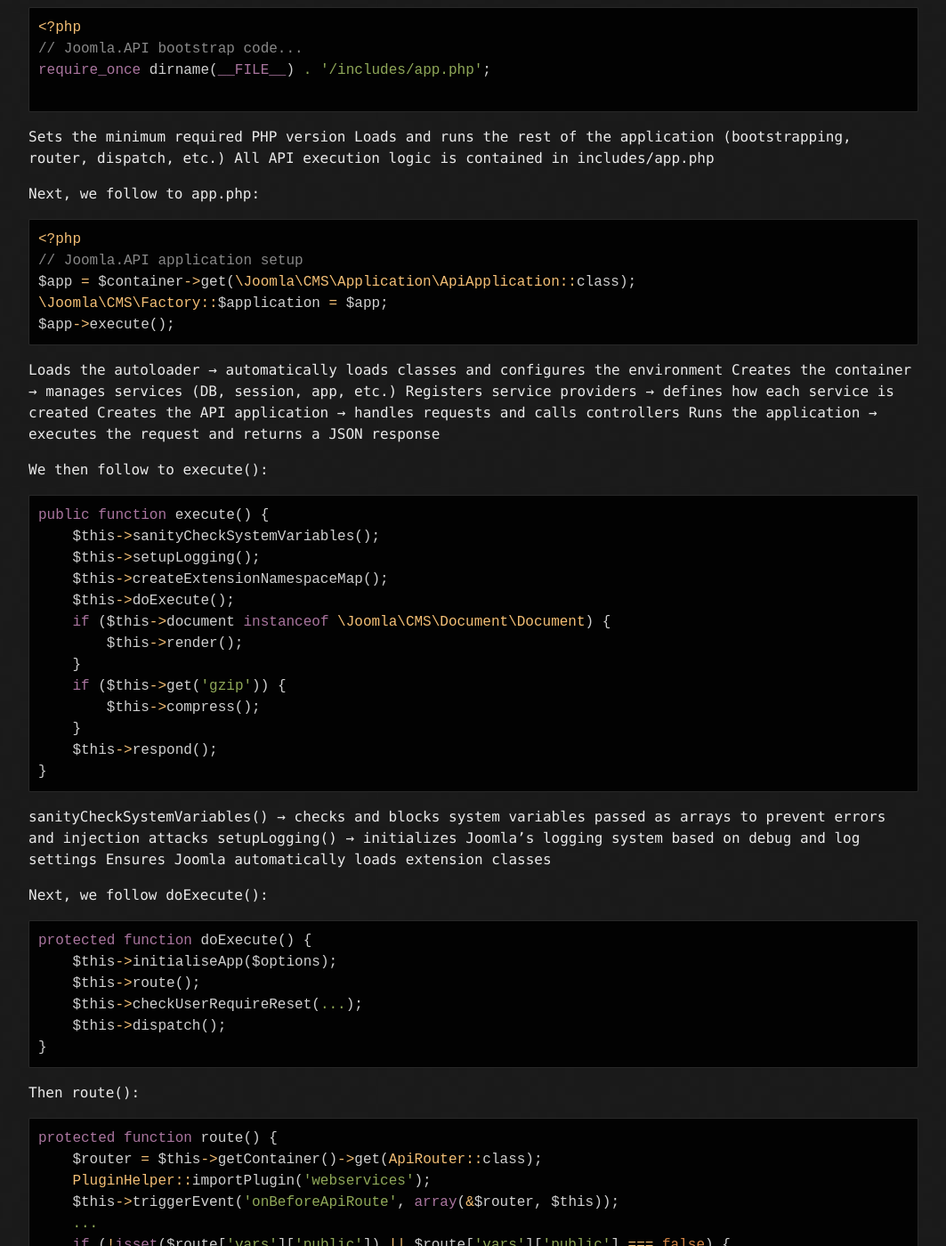
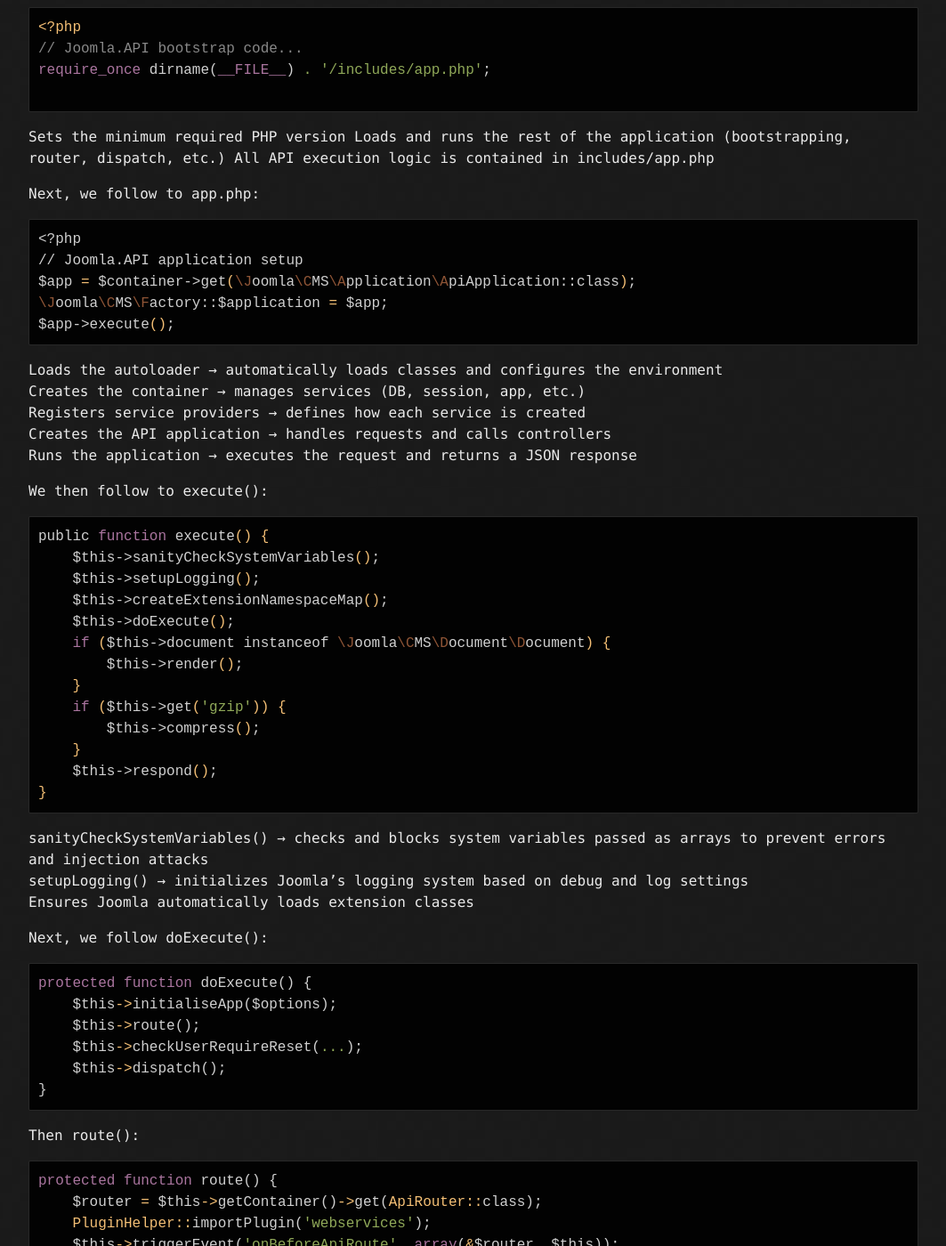
Before and after one commit to 0xki29/blog, a Jekyll site: the page built from _posts/2025-10-30-phan-tich-CVE-2023-23752.md, in a window 1280 px wide and 1400 px high, scrolled down 6369 px. Shown: the whole window at 89% size, without its empty margins (108-1171 px from the left). Built offline with Jekyll 4.4.1, drawn with Linux system fonts in a browser that asks for light colours; some of the changed text lies outside the part shown.

Commit message:
Add post: Phân tích CVE-2023-23752

````diff
--- a/_posts/2025-10-30-phan-tich-CVE-2023-23752.md
+++ b/_posts/2025-10-30-phan-tich-CVE-2023-23752.md
@@ -190,7 +190,7 @@ All API execution logic is contained in includes/app.php
 
 Next, we follow to app.php:
 
-```php
+```bash
 <?php
 // Joomla.API application setup
 $app = $container->get(\Joomla\CMS\Application\ApiApplication::class);
@@ -206,7 +206,7 @@ Runs the application → executes the request and returns a JSON response
 
 We then follow to execute():
 
-```php
+```bash
 public function execute() {
     $this->sanityCheckSystemVariables();
     $this->setupLogging();
````
